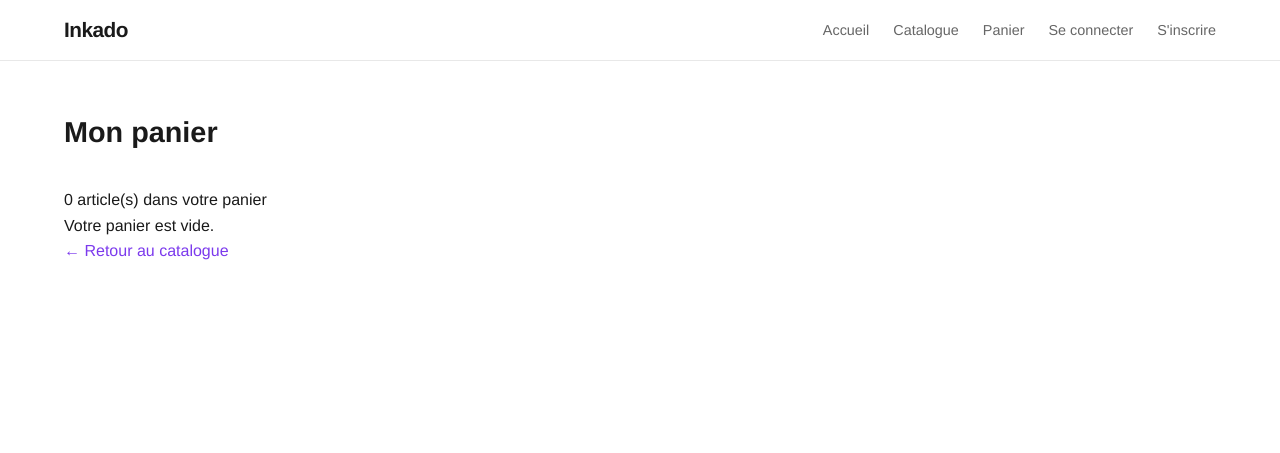
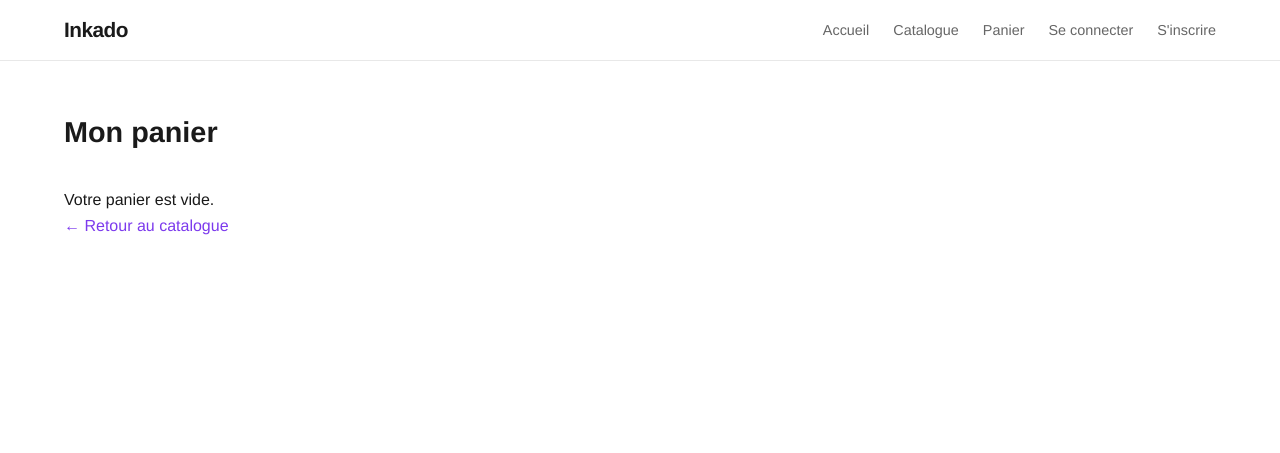
Before and after one commit to Nekokimi0/eboutique, a PHP site: page /index.php?page=panier in a window 1280 px wide. Shown: the top 453 px of the page. Run offline with PHP 8.4, Linux system fonts and the light colour scheme.

Commit message:
Refactor panier.php for better readability
Updated the panier.php file to improve structure and readability. Added a header comment for clarity.

```diff
--- a/views/client/panier.php
+++ b/views/client/panier.php
@@ -1,6 +1,6 @@
 <?php
 // ============================================================
-// views/client/panier.php — ...
+// views/client/panier.php — Panier d'achat client
 // ============================================================
 
 require 'views/templates/header.php';
@@ -9,12 +9,12 @@ require 'views/templates/header.php';
 <section class="panier">
     <h1>Mon panier</h1>
 
-    <p><?= array_sum(array_column($panier, 'quantite')) ?> article(s) dans votre panier</p>
-
     <?php if (empty($panier)): ?>
         <p>Votre panier est vide.</p>
         <a href="index.php?page=catalogue">← Retour au catalogue</a>
     <?php else: ?>
+
+        <p><?= array_sum(array_column($panier, 'quantite')) ?> article(s) dans votre panier</p>
 
         <table class="panier-table">
             <thead>
```
